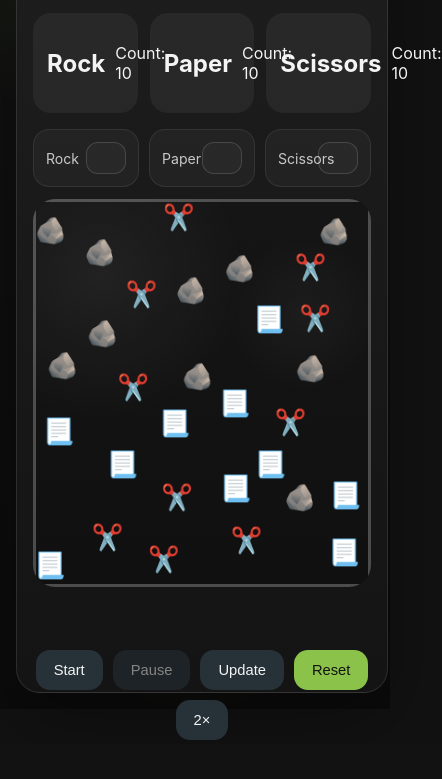
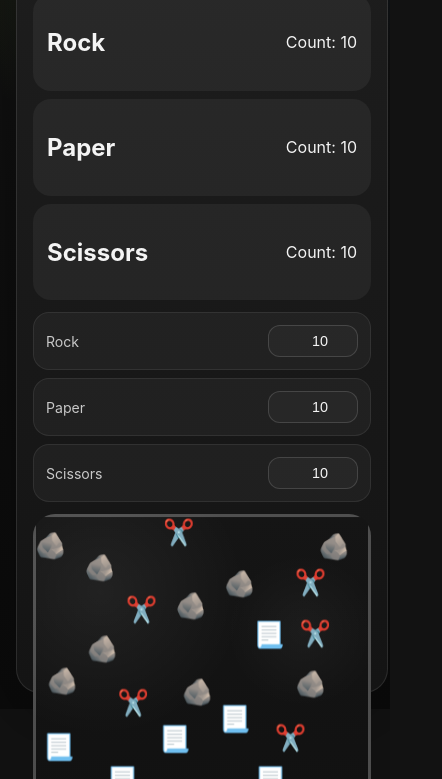
Before and after one commit to callmetasib-cmyk/Rps-simulator, a website: page index.html in a window 390 px wide. Shown: the part 143-922 px from the top of the page, 442 px wide, since content can reach past the window. Before the commit the page ends 887 px from the top, so only its background shows below. Drawn offline with Linux system fonts and the light colour scheme.

Commit message:
Update style.css

```diff
--- a/style.css
+++ b/style.css
@@ -346,6 +346,40 @@ header p {
   margin-top: 8px;
   margin-bottom: 0;
 }
+@media (max-width: 560px) {
+  header h1 { font-size: clamp(1.6rem, 7vw, 2.1rem); }
+  header p { font-size: 0.88rem; }
+
+  .status-panel {
+    grid-template-columns: 1fr;
+    gap: 8px;
+    margin: 12px 0;
+  }
+
+  .setup-panel {
+    grid-template-columns: 1fr;
+    gap: 8px;
+  }
+
+  .setup-control label {
+    width: auto;
+    flex: 1;
+  }
+
+  .setup-control input {
+    width: 90px;
+  }
+
+  .controls {
+    gap: 8px;
+  }
+
+  .action-btn, #reset-btn {
+    flex: 1 1 calc(50% - 8px);
+    padding: 12px 10px;
+    font-size: 0.9rem;
+  }
+}
 
 .action-btn,
 #reset-btn {
```
